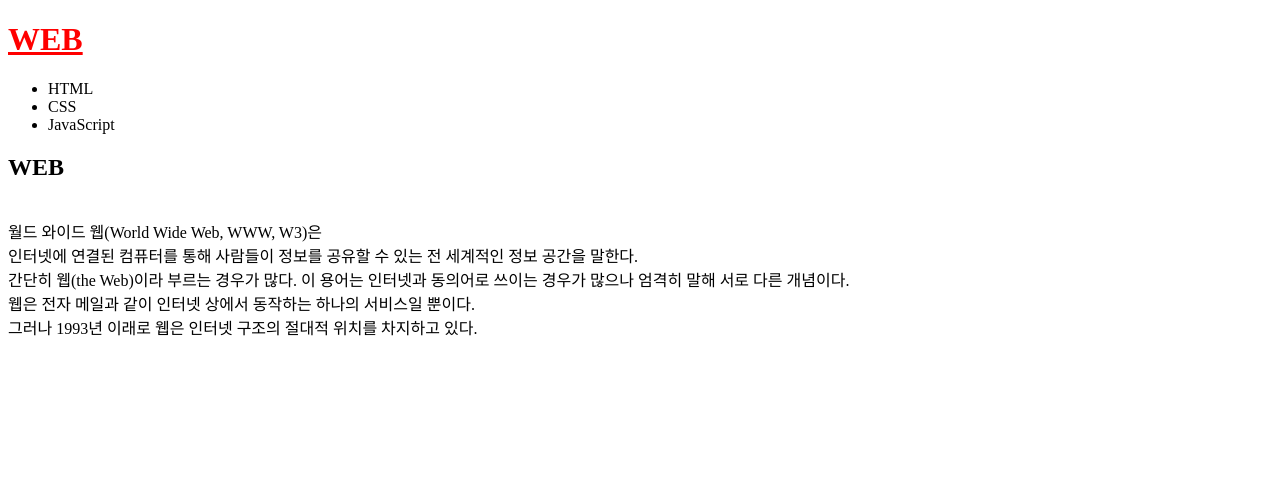
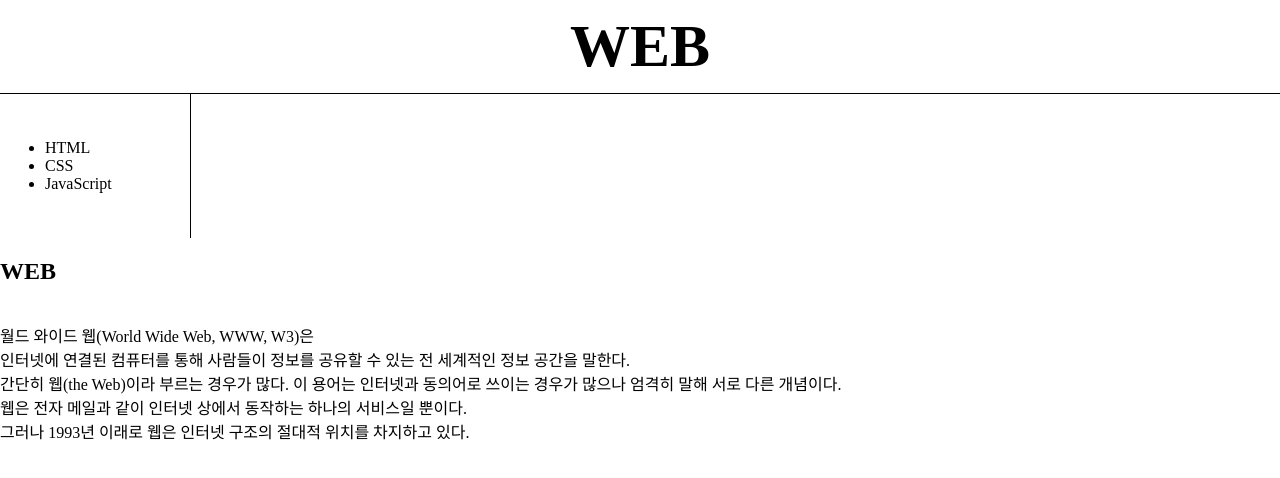
Before and after one commit to mellow01/WEB1, a plain HTML site: page index.html in a window 1280 px wide. Drawn offline with Linux system fonts and the light colour scheme; a script that the page names is missing.

Commit message:
로비 추가
로비에 제목 쪽에 선 추가

```diff
--- a/index.html
+++ b/index.html
@@ -6,9 +6,25 @@
     <meta name="viewport" content="width=device-width, initial-scale=1.0">
     <title>HTML 연습장</title>
     <style>
+        body{
+            margin: 0;
+        }
         a {
             color: black;
             text-decoration: none;
+        }
+        h1 {
+            font-size: 60px;
+            text-align: center;
+            border-bottom:1px solid black;
+            padding: 12px;
+            margin: 0;
+        }
+        ul{
+            border-right: 1px solid black;
+            width: 100px;
+            margin: 0;
+            padding: 45px;
         }
     </style>
 
@@ -23,7 +39,7 @@
 </script>
 </head>
 <body>
-    <h1><a href="index.html"style="color: red;text-decoration: underline;">WEB</a></h1>
+    <h1><a href="index.html">WEB</a></h1>
 <ul>
     <li><a href="1.html">HTML</a></li>
     <li><a href="2.html">CSS</a></li>
```
Also changed, not shown: 1.html (+4 -0 lines), 2.html (+5 -2 lines).
